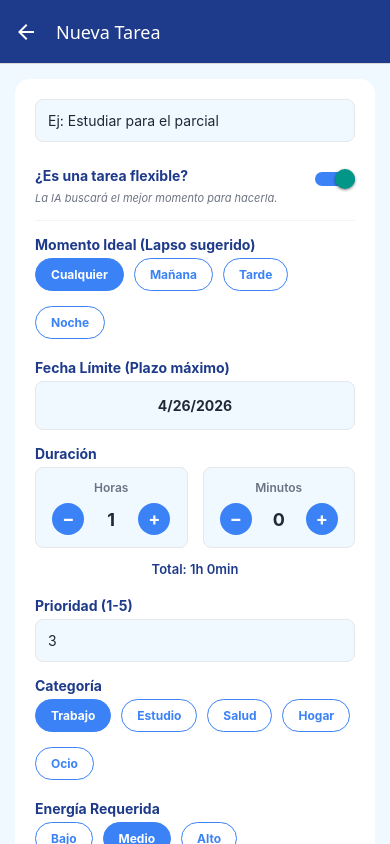
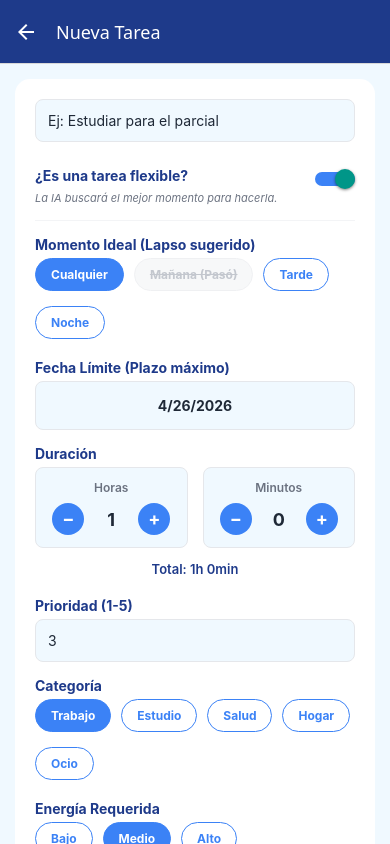
Before and after one commit to SebastianGomez5/Front-WikiPlanner, a React Native app: screen /CreateTask in a window 390 px wide. Built offline with nearby package versions, Linux system fonts and the light colour scheme.

Commit message:
feat: agregar restriccion temporal para la creacion de tareas si el tiempo pasó

```diff
--- a/src/screens/CreateTaskScreen.js
+++ b/src/screens/CreateTaskScreen.js
@@ -1,4 +1,4 @@
-import React, { useState } from 'react';
+import React, { useState, useEffect } from 'react';
 import { View, Text, TextInput, StyleSheet, ScrollView, TouchableOpacity, Switch, Alert, ActivityIndicator, Platform, Modal, Pressable } from 'react-native';
 import DateTimePicker from '@react-native-community/datetimepicker';
 import { colors } from '../theme/color';
@@ -25,6 +25,31 @@ export default function CreateTaskScreen({ navigation }) {
     const [pickerMode, setPickerMode] = useState('date');
     const [loading, setLoading] = useState(false);
 
+    const isTargetToday = () => {
+        const today = new Date();
+        return (
+            targetDate.getDate() === today.getDate() &&
+            targetDate.getMonth() === today.getMonth() &&
+            targetDate.getFullYear() === today.getFullYear()
+        );
+    };
+
+    const isTimeSlotPast = (slot) => {
+        if (!isTargetToday()) return false;
+        const nowH = new Date().getHours();
+        if (slot === 'Mañana') return nowH >= 12;
+        if (slot === 'Tarde') return nowH >= 18;
+        if (slot === 'Noche') return nowH >= 23;
+        return false;
+    };
+
+    useEffect(() => {
+        if (isTimeSlotPast(preferredTime)) {
+            setPreferredTime('Cualquier');
+        }
+    }, [targetDate]);
+
+
     const handleCreateTask = async () => {
         if (!title) {
             Alert.alert('Datos incompletos', 'Por favor, ponle un título a tu tarea.');
@@ -35,6 +60,35 @@ export default function CreateTaskScreen({ navigation }) {
             Alert.alert('Duración inválida', 'La tarea debe durar al menos 15 minutos.');
             return;
         }
+
+        const now = new Date();
+        if (!isFlexible) {
+            if (targetDate < now) {
+                Alert.alert(
+                    'Hora no válida',
+                    'No puedes agendar un evento fijo en una hora o fecha que ya pasó. Por favor selecciona una hora futura.'
+                );
+                return;
+            }
+        } else {
+            const startOfToday = new Date();
+            startOfToday.setHours(0, 0, 0, 0);
+            if (targetDate < startOfToday) {
+                Alert.alert(
+                    'Fecha no válida',
+                    'La fecha límite no puede ser anterior al día de hoy.'
+                );
+                return;
+            }
+            if (isTimeSlotPast(preferredTime)) {
+                Alert.alert(
+                    'Horario no disponible',
+                    `El horario de la ${preferredTime.toLowerCase()} ya terminó para el día de hoy. Por favor selecciona otro lapso sugerido o "Cualquier".`
+                );
+                return;
+            }
+        }
+
 
         setLoading(true);
         try {
@@ -89,16 +143,39 @@ export default function CreateTaskScreen({ navigation }) {
         setShowDatePicker(true);
     };
 
-    const SelectionButton = ({ current, value, onPress }) => (
-        <TouchableOpacity
-            style={[styles.selectBtn, current === value && styles.selectBtnActive]}
-            onPress={() => onPress(value)}
-        >
-            <Text style={[styles.selectBtnText, current === value && styles.selectBtnTextActive]}>
-                {value}
-            </Text>
-        </TouchableOpacity>
-    );
+    const SelectionButton = ({ current, value, onPress, disabled }) => {
+        const isActive = current === value;
+        return (
+            <TouchableOpacity
+                style={[
+                    styles.selectBtn,
+                    isActive && styles.selectBtnActive,
+                    disabled && styles.selectBtnDisabled
+                ]}
+                onPress={() => {
+                    if (disabled) {
+                        Alert.alert(
+                            'Horario no disponible',
+                            `El horario de la ${value.toLowerCase()} ya pasó hoy. Selecciona otro horario o "Cualquier".`
+                        );
+                        return;
+                    }
+                    onPress(value);
+                }}
+                activeOpacity={disabled ? 0.7 : 0.6}
+            >
+                <Text
+                    style={[
+                        styles.selectBtnText,
+                        isActive && styles.selectBtnTextActive,
+                        disabled && styles.selectBtnTextDisabled
+                    ]}
+                >
+                    {disabled ? `${value} (Pasó)` : value}
+                </Text>
+            </TouchableOpacity>
+        );
+    };
 
     return (
         <>
@@ -134,7 +211,13 @@ export default function CreateTaskScreen({ navigation }) {
                         <Text style={styles.label}>Momento Ideal (Lapso sugerido)</Text>
                         <View style={styles.buttonGroup}>
                             {['Cualquier', 'Mañana', 'Tarde', 'Noche'].map(time => (
-                                <SelectionButton key={time} current={preferredTime} value={time} onPress={setPreferredTime} />
+                                <SelectionButton
+                                    key={time}
+                                    current={preferredTime}
+                                    value={time}
+                                    disabled={isTimeSlotPast(time)}
+                                    onPress={setPreferredTime}
+                                />
                             ))}
                         </View>
                     </View>
@@ -238,6 +321,7 @@ export default function CreateTaskScreen({ navigation }) {
                 value={targetDate}
                 mode={pickerMode}
                 is24Hour={false}
+                minimumDate={new Date()}
                 onChange={onChangeDate}
             />
         )}
@@ -281,6 +365,7 @@ export default function CreateTaskScreen({ navigation }) {
                             display="spinner"
                             themeVariant="light"
                             textColor="#1E293B"
+                            minimumDate={isTargetToday() || pickerMode === 'date' ? new Date() : undefined}
                             onChange={onChangeDate}
                             style={styles.pickerWheel}
                         />
@@ -300,6 +385,15 @@ const styles = StyleSheet.create({
     input: { backgroundColor: colors.background, borderRadius: 8, padding: 12, borderWidth: 1, borderColor: '#E5E7EB', color: colors.textDark },
     row: { flexDirection: 'row', justifyContent: 'space-between' },
     buttonGroup: { flexDirection: 'row', flexWrap: 'wrap', gap: 10 },
+        selectBtnDisabled: {
+        borderColor: '#E5E7EB',
+        backgroundColor: '#F3F4F6',
+        opacity: 0.6,
+    },
+    selectBtnTextDisabled: {
+        color: '#9CA3AF',
+        textDecorationLine: 'line-through',
+    },
     selectBtn: { paddingVertical: 8, paddingHorizontal: 15, borderRadius: 20, borderWidth: 1, borderColor: colors.secondary, backgroundColor: colors.surface, marginBottom: 5 },
     selectBtnActive: { backgroundColor: colors.secondary },
     selectBtnText: { color: colors.secondary, fontWeight: 'bold', fontSize: 12 },
--- a/src/screens/EditTaskScreen.js
+++ b/src/screens/EditTaskScreen.js
@@ -1,4 +1,4 @@
-import React, { useState } from 'react';
+import React, { useState, useEffect } from 'react';
 import {
     View, Text, TextInput, StyleSheet, ScrollView,
     TouchableOpacity, Switch, Alert, ActivityIndicator, Platform, Modal, Pressable
@@ -33,6 +33,31 @@ export default function EditTaskScreen({ navigation, route }) {
     const [pickerMode, setPickerMode] = useState('date');
     const [loading, setLoading] = useState(false);
 
+    const isTargetToday = () => {
+        const today = new Date();
+        return (
+            targetDate.getDate() === today.getDate() &&
+            targetDate.getMonth() === today.getMonth() &&
+            targetDate.getFullYear() === today.getFullYear()
+        );
+    };
+
+    const isTimeSlotPast = (slot) => {
+        if (!isTargetToday()) return false;
+        const nowH = new Date().getHours();
+        if (slot === 'Mañana') return nowH >= 12;
+        if (slot === 'Tarde') return nowH >= 18;
+        if (slot === 'Noche') return nowH >= 23;
+        return false;
+    };
+
+    useEffect(() => {
+        if (isTimeSlotPast(preferredTime)) {
+            setPreferredTime('Cualquier');
+        }
+    }, [targetDate]);
+
+
     const handleUpdateTask = async () => {
         if (!title) {
             Alert.alert('Datos incompletos', 'Por favor, ponle un título a tu tarea.');
@@ -43,6 +68,35 @@ export default function EditTaskScreen({ navigation, route }) {
             Alert.alert('Duración inválida', 'La tarea debe durar al menos 15 minutos.');
             return;
         }
+
+        const now = new Date();
+        if (!isFlexible) {
+            if (targetDate < now) {
+                Alert.alert(
+                    'Hora no válida',
+                    'No puedes agendar un evento fijo en una hora o fecha que ya pasó. Por favor selecciona una hora futura.'
+                );
+                return;
+            }
+        } else {
+            const startOfToday = new Date();
+            startOfToday.setHours(0, 0, 0, 0);
+            if (targetDate < startOfToday) {
+                Alert.alert(
+                    'Fecha no válida',
+                    'La fecha límite no puede ser anterior al día de hoy.'
+                );
+                return;
+            }
+            if (isTimeSlotPast(preferredTime)) {
+                Alert.alert(
+                    'Horario no disponible',
+                    `El horario de la ${preferredTime.toLowerCase()} ya terminó para el día de hoy. Por favor selecciona otro lapso sugerido o "Cualquier".`
+                );
+                return;
+            }
+        }
+
 
         setLoading(true);
         try {
@@ -85,16 +139,39 @@ export default function EditTaskScreen({ navigation, route }) {
         setShowDatePicker(true);
     };
 
-    const SelectionButton = ({ current, value, onPress }) => (
-        <TouchableOpacity
-            style={[styles.selectBtn, current === value && styles.selectBtnActive]}
-            onPress={() => onPress(value)}
-        >
-            <Text style={[styles.selectBtnText, current === value && styles.selectBtnTextActive]}>
-                {value}
-            </Text>
-        </TouchableOpacity>
-    );
+    const SelectionButton = ({ current, value, onPress, disabled }) => {
+        const isActive = current === value;
+        return (
+            <TouchableOpacity
+                style={[
+                    styles.selectBtn,
+                    isActive && styles.selectBtnActive,
+                    disabled && styles.selectBtnDisabled
+                ]}
+                onPress={() => {
+                    if (disabled) {
+                        Alert.alert(
+                            'Horario no disponible',
+                            `El horario de la ${value.toLowerCase()} ya pasó hoy. Selecciona otro horario o "Cualquier".`
+                        );
+                        return;
+                    }
+                    onPress(value);
+                }}
+                activeOpacity={disabled ? 0.7 : 0.6}
+            >
+                <Text
+                    style={[
+                        styles.selectBtnText,
+                        isActive && styles.selectBtnTextActive,
+                        disabled && styles.selectBtnTextDisabled
+                    ]}
+                >
+                    {disabled ? `${value} (Pasó)` : value}
+                </Text>
+            </TouchableOpacity>
+        );
+    };
 
     return (
         <>
@@ -131,7 +208,13 @@ export default function EditTaskScreen({ navigation, route }) {
                         <Text style={styles.label}>Momento Ideal (Lapso sugerido)</Text>
                         <View style={styles.buttonGroup}>
                             {['Cualquier', 'Mañana', 'Tarde', 'Noche'].map(time => (
-                                <SelectionButton key={time} current={preferredTime} value={time} onPress={setPreferredTime} />
+                                <SelectionButton
+                                    key={time}
+                                    current={preferredTime}
+                                    value={time}
+                                    disabled={isTimeSlotPast(time)}
+                                    onPress={setPreferredTime}
+                                />
                             ))}
                         </View>
                     </View>
@@ -247,6 +330,7 @@ export default function EditTaskScreen({ navigation, route }) {
                 value={targetDate}
                 mode={pickerMode}
                 is24Hour={false}
+                minimumDate={new Date()}
                 onChange={onChangeDate}
             />
         )}
@@ -290,6 +374,7 @@ export default function EditTaskScreen({ navigation, route }) {
                             display="spinner"
                             themeVariant="light"
                             textColor="#1E293B"
+                            minimumDate={isTargetToday() || pickerMode === 'date' ? new Date() : undefined}
                             onChange={onChangeDate}
                             style={styles.pickerWheel}
                         />
@@ -309,6 +394,15 @@ const styles = StyleSheet.create({
     input: { backgroundColor: colors.background, borderRadius: 8, padding: 12, borderWidth: 1, borderColor: '#E5E7EB', color: colors.textDark },
     row: { flexDirection: 'row', justifyContent: 'space-between' },
     buttonGroup: { flexDirection: 'row', flexWrap: 'wrap', gap: 10 },
+        selectBtnDisabled: {
+        borderColor: '#E5E7EB',
+        backgroundColor: '#F3F4F6',
+        opacity: 0.6,
+    },
+    selectBtnTextDisabled: {
+        color: '#9CA3AF',
+        textDecorationLine: 'line-through',
+    },
     selectBtn: { paddingVertical: 8, paddingHorizontal: 15, borderRadius: 20, borderWidth: 1, borderColor: colors.secondary, backgroundColor: colors.surface, marginBottom: 5 },
     selectBtnActive: { backgroundColor: colors.secondary },
     selectBtnText: { color: colors.secondary, fontWeight: 'bold', fontSize: 12 },
```
